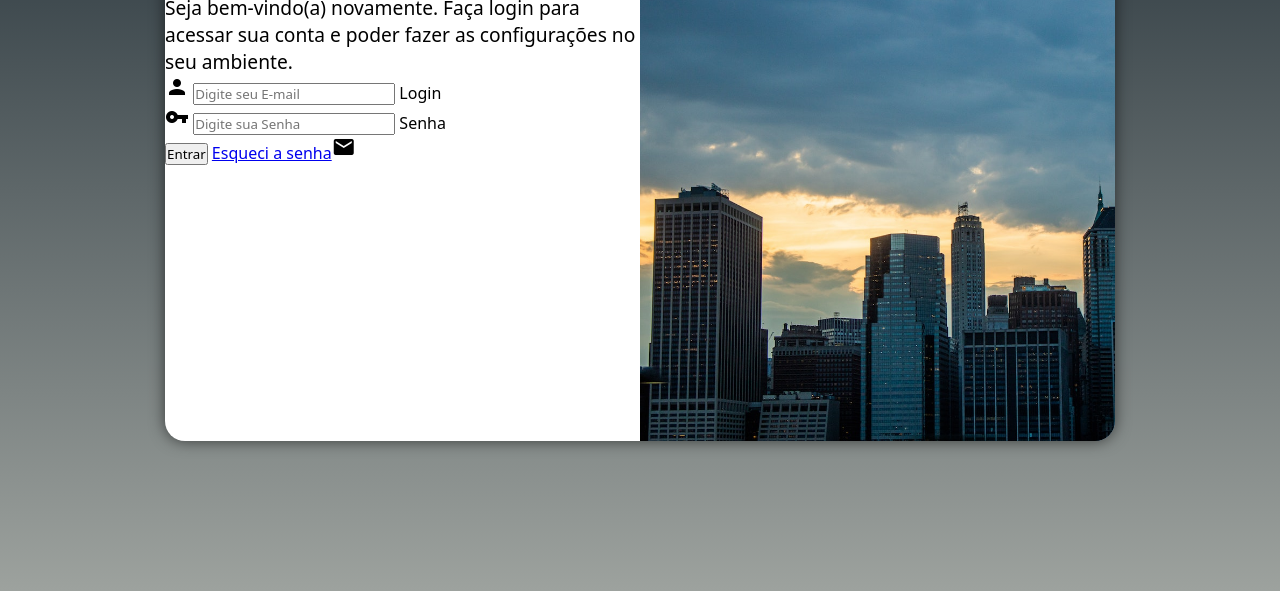
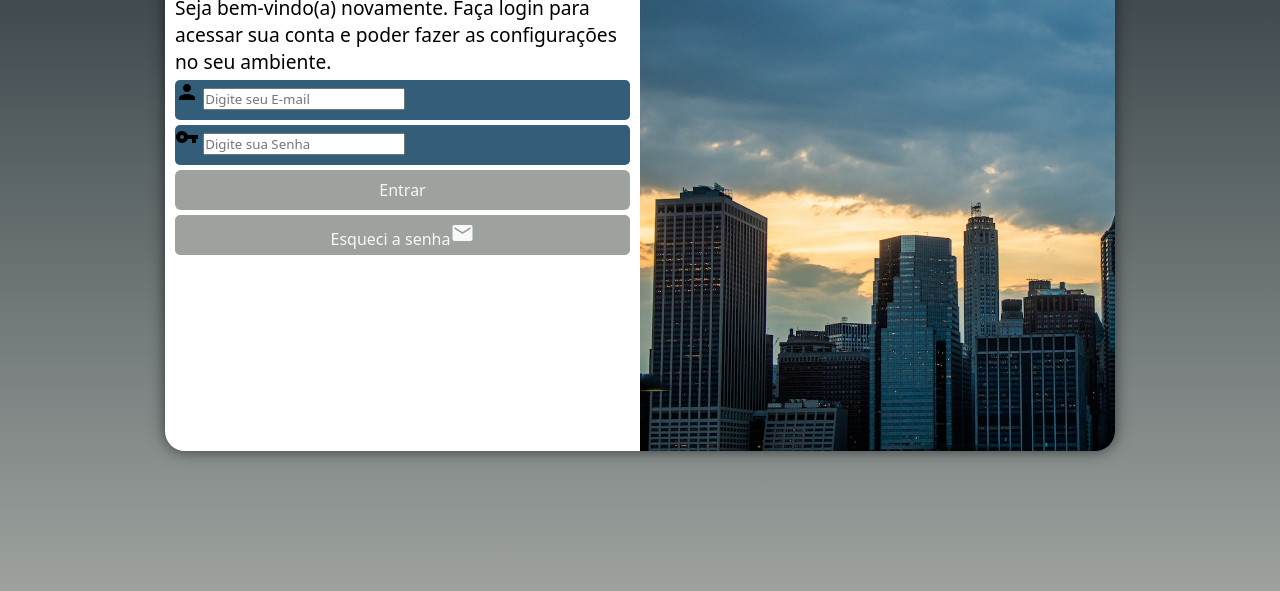
Before and after one commit to Deraniltons/projeto-login, a plain HTML site: page index.html in a window 1280 px wide. Shown: the part 209-800 px from the top of the page. Drawn offline with Linux system fonts and the light colour scheme.

Commit message:
criei estilos do formulario

```diff
--- a/estilos/style.css
+++ b/estilos/style.css
@@ -34,8 +34,8 @@ main {
     left: 50%;
     transform: translate(-50%, -50%);
     background-color: white;
-    width: 250px;
-    height: 500px;
+    width: 280px;
+    height: 520px;
     border-radius: 20px;
     overflow: hidden;
     box-shadow: 0px 0px 15px hsla(0, 0%, 0%, 0.572);
@@ -43,7 +43,7 @@ main {
     transition-timing-function: ease;
 }
 
-#imagem{
+#login > #imagem{
     display: block;
     background:#325E79 url(../imagens/predios.jpg);
     height: 200px;
@@ -52,7 +52,7 @@ main {
 
 }
 
-#login > formulario {
+#login > #formulario {
     padding: 10px;
     display: block;
 
@@ -65,3 +65,51 @@ main {
 #formulario > p {
     font-size: 0.8em;
 }
+
+.campo {
+    background-color: #325E79;
+    width: 100%;
+    display: block;
+    height: 40px;
+    border-radius: 5px;
+    margin: 5px 0px;
+}
+
+.campo > label {
+    display: none;
+}
+
+.botao{
+    display: block;
+    text-align: center;
+    font-size: 1em;
+    width: 100%;
+    height: 40px;
+    color: rgb(248, 248, 248);
+    background-color: #9DA29E;
+    border: 1px solid #9DA29E;
+    border-radius: 5px;
+    text-decoration: none;
+    padding-top: 5px;
+    margin-top: 5px;
+}
+
+.botao:hover{
+    background-color: #325E79;
+}
+
+form > input[type=submit] {
+    display: block;
+    font-size: 1em;
+    width: 100%;
+    height: 40px;
+    background-color: #9DA29E;
+    color: whitesmoke;
+    border: none;
+    border-radius: 6px;
+    cursor: pointer;
+}
+
+form > input[type=submit]:hover{
+    background-color: #325E79;
+}
--- a/index.html
+++ b/index.html
@@ -29,7 +29,7 @@
                         <label for="isenha">Senha</label>
                     </div>
                     <input type="submit" value="Entrar">
-                    <a href="Esqueci a senha">Esqueci a senha</a><span class="material-icons">mail</span>
+                    <a href="Esqueci a senha" class="botao">Esqueci a senha<span class="material-icons">mail</span></a>
                 </form>
             </div>
         </section>
```
